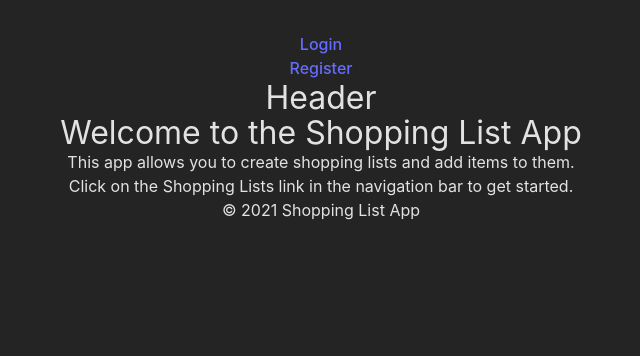
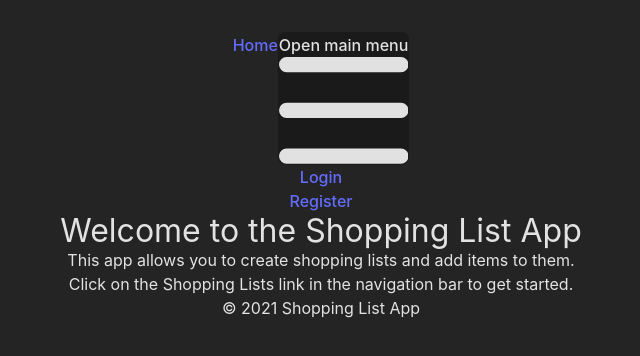
Before and after one commit to slane1/shoppingList, a React (Vite) app in the folder frontend/: page / in a window 1280 px wide. Shown: the top 356 px of the page, without its empty margins (319-959 px from the left). Built offline with nearby package versions, Linux system fonts and the light colour scheme; no server answers.

Commit message:
added navbar

```diff
--- a/frontend/src/components/forms/LogoutForm.jsx
+++ b/frontend/src/components/forms/LogoutForm.jsx
@@ -13,7 +13,7 @@ export default function LogoutForm() {
     async function handleSubmit(event) {
         event.preventDefault();
         try {
-            await axios.post(`${backendUrl}/auth/logout`, { withCredentials: true });
+            await axios.post(`${backendUrl}/auth/logout`, {}, { withCredentials: true });
             await checkLoggedIn();
             navigate('/');
         } catch (error) {
--- a/frontend/src/components/site/Header.jsx
+++ b/frontend/src/components/site/Header.jsx
@@ -1,26 +1,46 @@
-import React, { useContext } from "react";
+import React, { useContext, useState } from "react";
 import { AuthContext } from "../../contexts/AuthContext";
 import { Link } from "react-router-dom";
 
 export default function Header() {
     const { loggedIn } = useContext(AuthContext);
+    const [isOpen, setIsOpen] = useState(false);
+    const toggleNavbar = () => {
+        setIsOpen(!isOpen);
+    };
+
     return (
-        <header>
-            <div></div>
-            <div>
+        <nav className="border-b border-t border-black mb-10">
+            <div className="max-w-screen-xl flex flex-wrap items-center justify-between mx-auto p-4">
+                <Link to="/" className="flex items-center space-x-3 rtl:space-x-reverse">
+                <span className="self-center text-2xl font-semibold whitespace-nowrap dark:text-white">Home</span>
+                </Link>
+            <button
+                onClick={toggleNavbar}
+                className="inline-flex items-center justify-center p-2 w-10 h-10 text-sm text-gray-500 rounded-lg hover:bg-gray-100 focus:outline-none focus:ring-2 focus:ring-gray-200 dark:text-gray-400 dark:hover:bg-gray-700 dark:focus:ring-gray-600"
+                aria-controls="navbar-hamburger"
+                aria-expanded={isOpen ? "true" : "false"}>
+                <span className="sr-only">Open main menu</span>
+                <svg className="w-5 h-5" aria-hidden="true" xmlns="http://www.w3.org/2000/svg" fill="none" viewBox="0 0 17 14">
+                <path stroke="currentColor" strokeLinecap="round" strokeLinejoin="round" strokeWidth="2" d="M1 1h15M1 7h15M1 13h15"/>
+                </svg>
+            </button>
+            <div className={`transition-all duration-500 ${isOpen ? "block" : "hidden"} w-full`} id="navbar-hamburger">
+                <ul className="flex flex-col font-medium mt-4 rounded-lg bg-gray-50 dark:bg-gray-800 dark:border-gray-700">
                 {!loggedIn ? (
-                    <ul>
-                        <li><Link to="/login">Login</Link></li>
-                        <li><Link to="/register">Register</Link></li>
-                    </ul>
-                ) : (
-                    <ul>
-                        <li><Link to="/dashboard">Dashboard</Link></li>
-                        <li><Link to="/logout">Logout</Link></li>
-                    </ul>
-                )}
+                <div>
+                    <li><Link to="/login" className="block py-2 px-3 text-gray-900 rounded hover:bg-gray-100 dark:text-gray-400 dark:hover:bg-gray-700 dark:hover:text-white">Login</Link></li>
+                    <li><Link to="/register" className="block py-2 px-3 text-gray-900 rounded hover:bg-gray-100 dark:text-gray-400 dark:hover:bg-gray-700 dark:hover:text-white">Register</Link></li>
+                </div>
+            ) : (
+                <div>
+                    <li><Link to="/dashboard" className="block py-2 px-3 text-gray-900 rounded hover:bg-gray-100 dark:text-gray-400 md:dark:hover:text-white dark:hover:bg-gray-700 dark:hover:text-white">Dashboard</Link></li>
+                    <li><Link to="/logout" className="block py-2 px-3 text-gray-900 rounded hover:bg-gray-100 dark:text-gray-400 dark:hover:bg-gray-700 dark:hover:text-white">Logout</Link></li>
+                </div>
+            )}
+            </ul>
             </div>
-            <h1>Header</h1>
-        </header>
-    )
+        </div>
+    </nav>
+    );
 }
--- a/frontend/src/contexts/AuthContext.jsx
+++ b/frontend/src/contexts/AuthContext.jsx
@@ -11,6 +11,11 @@ export default function AuthProvider({children}) {
 
     async function checkLoggedIn() {
         console.log("Checking logged in");
+        if (!Cookies.get('token')) {
+            console.log("no token found");
+            setLoggedIn(false);
+            return;
+        }
         try {
             const response = await axios.get(`${backendUrl}/auth/auth-user`, {
                 withCredentials: true
```
